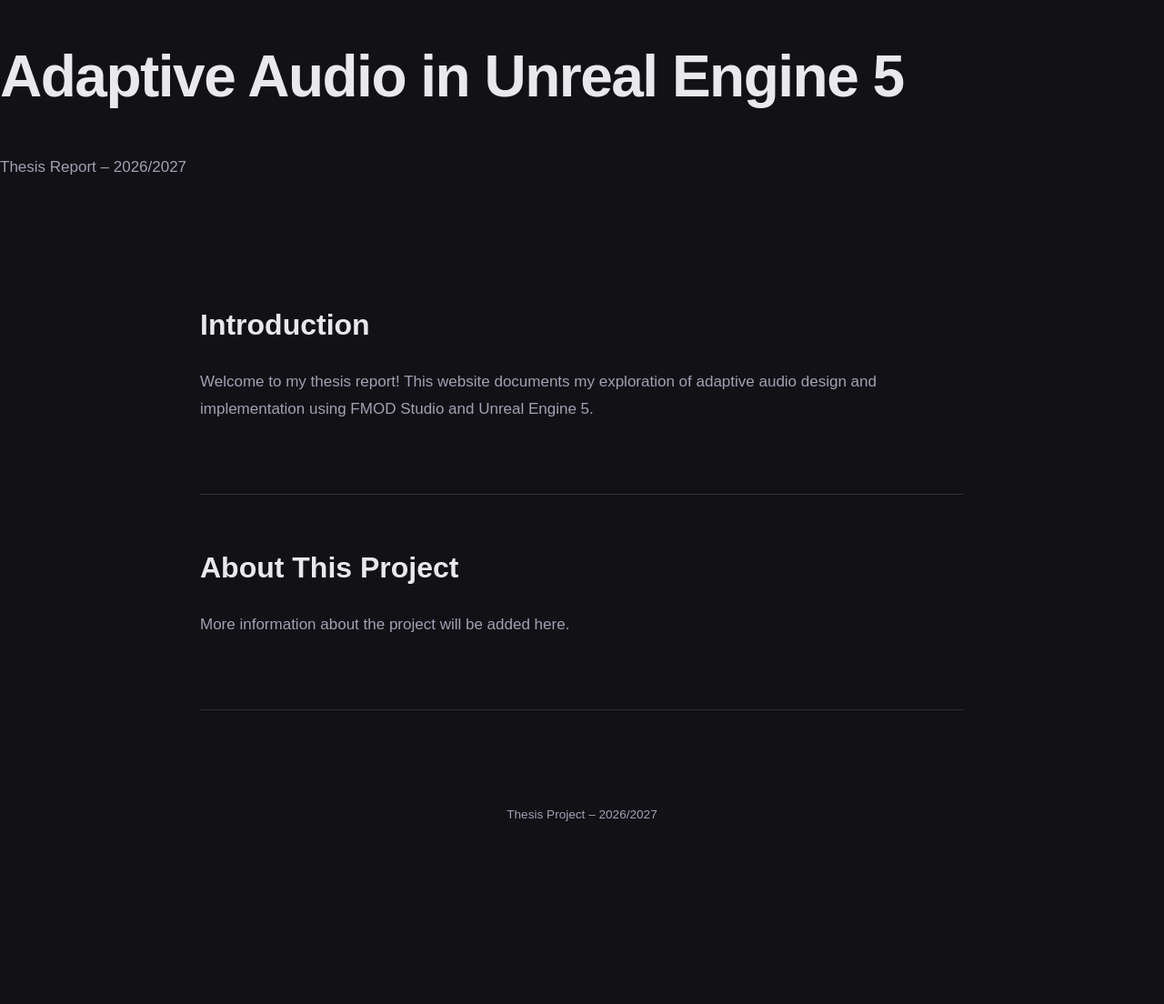
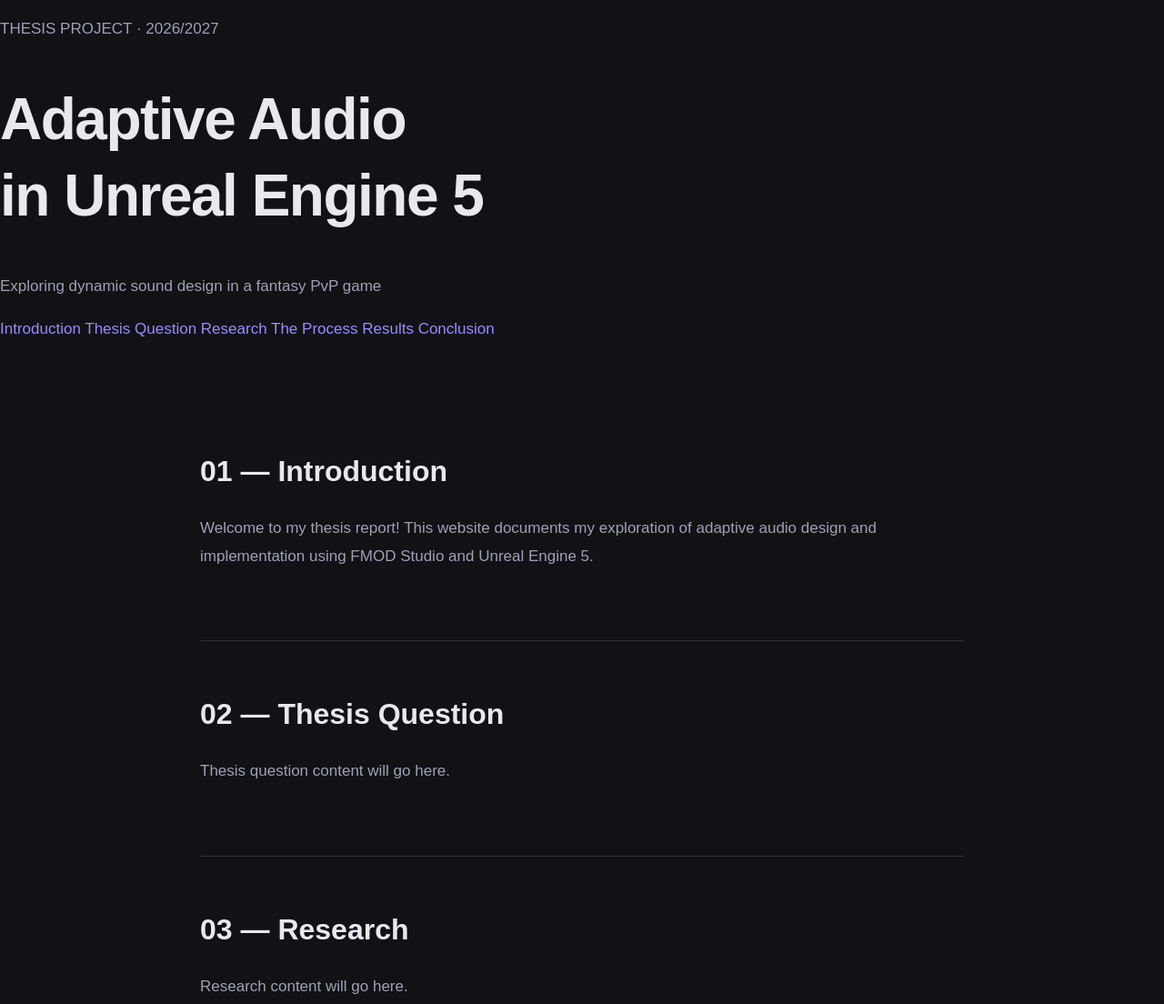
Before and after one commit to Logos523/thesis, a plain HTML site: page index.html in a window 1280 px wide. Shown: the top 1104 px of the page at 91% size. Before the commit the page ends 952 px from the top, so only its background shows below. Drawn offline with Linux system fonts and the light colour scheme.

Commit message:
Update index.html

```diff
--- a/index.html
+++ b/index.html
@@ -13,13 +13,26 @@
 <body>
 
     <header>
-        <h1>Adaptive Audio in Unreal Engine 5</h1>
-        <p>Thesis Report – 2026/2027</p>
+        <p class="eyebrow">THESIS PROJECT · 2026/2027</p>
+        <h1>Adaptive Audio<br>in Unreal Engine 5</h1>
+        <p class="subtitle">
+            Exploring dynamic sound design in a fantasy PvP game
+        </p>
     </header>
 
+    <nav>
+        <a href="#introduction">Introduction</a>
+        <a href="#thesis-question">Thesis Question</a>
+        <a href="#research">Research</a>
+        <a href="#process">The Process</a>
+        <a href="#results">Results</a>
+        <a href="#conclusion">Conclusion</a>
+    </nav>
+
     <main>
-        <section>
-            <h2>Introduction</h2>
+
+        <section id="introduction">
+            <h2>01 — Introduction</h2>
             <p>
                 Welcome to my thesis report!
                 This website documents my exploration of adaptive
@@ -28,16 +41,35 @@
             </p>
         </section>
 
-        <section>
-            <h2>About This Project</h2>
-            <p>
-                More information about the project will be added here.
-            </p>
+        <section id="thesis-question">
+            <h2>02 — Thesis Question</h2>
+            <p>Thesis question content will go here.</p>
         </section>
+
+        <section id="research">
+            <h2>03 — Research</h2>
+            <p>Research content will go here.</p>
+        </section>
+
+        <section id="process">
+            <h2>04 — The Process</h2>
+            <p>Production and testing content will go here.</p>
+        </section>
+
+        <section id="results">
+            <h2>05 — Results</h2>
+            <p>Results content will go here.</p>
+        </section>
+
+        <section id="conclusion">
+            <h2>06 — Reflection and Conclusion</h2>
+            <p>Reflection and conclusion content will go here.</p>
+        </section>
+
     </main>
 
     <footer>
-        <p>Thesis Project – 2026/2027</p>
+        <p>THESIS PROJECT · 2026/2027</p>
     </footer>
 
 </body>
```
